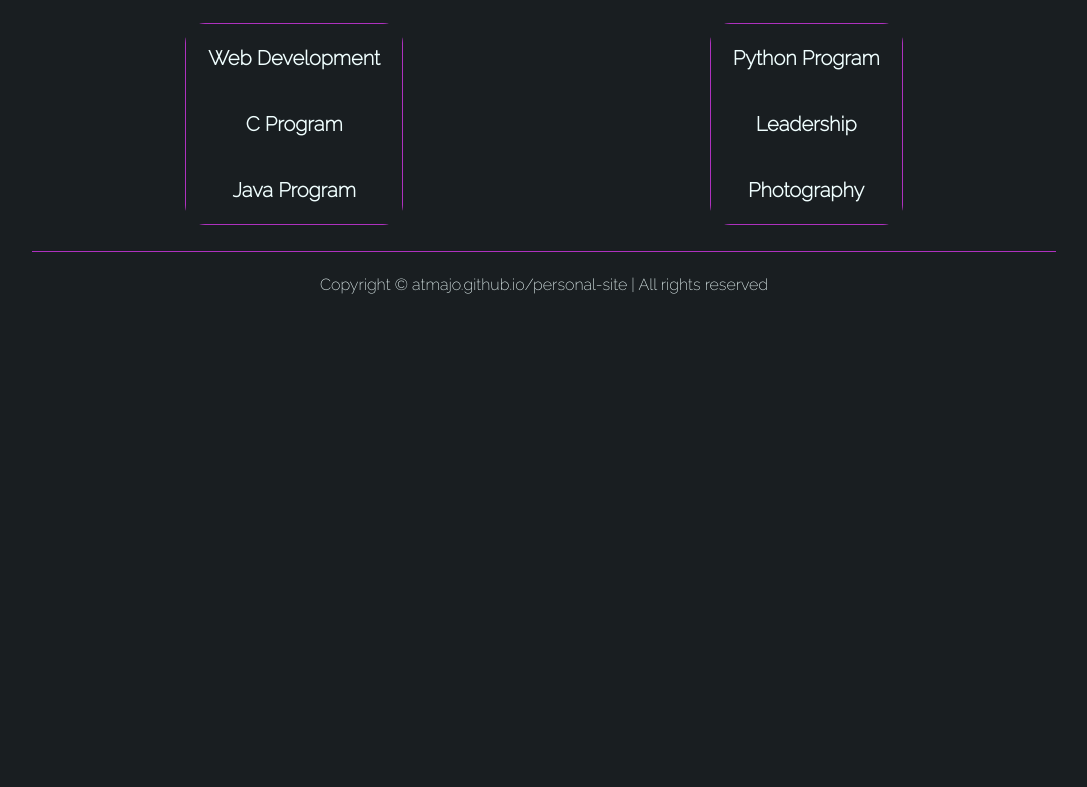
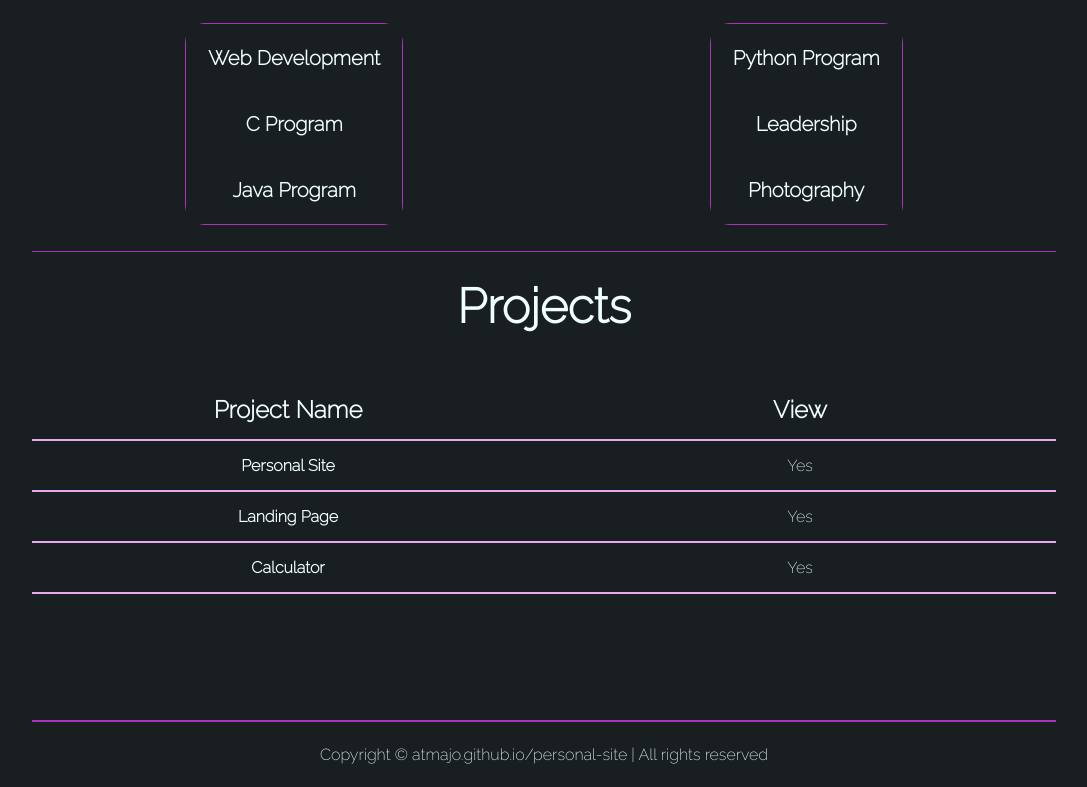
Before and after one commit to Atmajo/personal-site, a plain HTML site: page index.html in a window 1280 px wide. Shown: the part 814-1601 px from the top of the page, without its empty margins (96-1183 px from the left). Before the commit the page ends 1131 px from the top, so only its background shows below. Drawn offline with nearby package versions, Linux system fonts and the light colour scheme; a web font is replaced by a local one.

Commit message:
updating site

```diff
--- a/index.html
+++ b/index.html
@@ -18,7 +18,8 @@
                 <ul class="navbar flex item-center">
                     <li><a href="#">Home</a></li>
                     <li><a href="#">About</a></li>
-                    <li><a href="#">Resume</a></li>
+                    <li><a href="https://drive.google.com/file/d/1nmyoltErdMYAPV8jN46IV1l8y0JY-q0t/view?usp=sharing"
+                        download="Resume">Resume</a></li>
                     <li><a href="#">Contact Us</a></li>
                 </ul>
             </nav>
@@ -71,6 +72,36 @@
                 </div>
             </section>
             <hr>
+            <h1 class="sec3h1 text-align my-2">Projects</h1>
+            <section class="section3 my-2">
+                <div class="plantable">
+                    <table class="table text-center">
+                        <thead>
+                            <tr>
+                              <th>Project Name</th>
+                              <th>View</th>
+                            </tr>
+                        </thead>
+                        <tbody>
+                            <tr>
+                                <th scope="row" class="text-start">Personal Site</th>
+                                <td>Yes</svg></td>
+                            </tr>
+                            <tr>
+                                <th scope="row" class="text-start">Landing Page</th>
+                                <td>Yes</svg></td>
+                            </tr>
+                            <tr>
+                                <th scope="row" class="text-start">Calculator</th>
+                                <td>Yes</svg></td>
+                            </tr>
+                        </tbody>
+                    </table>
+                </div>
+            </section>
+            <hr>
+
+            <hr>
         </main>
         <script src="https://unpkg.com/typed.js@2.0.16/dist/typed.umd.js"></script>
         <script>
--- a/style.css
+++ b/style.css
@@ -80,7 +80,32 @@ hr {
     border: 1px solid #ae31bf;
     border-radius: 20px;
 }
+.sec3h1 {
+    font-size: 3rem;
+}
 footer{
     padding: 23px;
     text-align: center;
 }
+.plantable{
+    display: flex;
+    justify-content: center;
+    align-items: center;
+}
+.section3 table{
+    width: 100%;
+    margin-bottom: 100px;
+    margin-top: 20px;
+    border-collapse: collapse;
+}
+.section3 table th{
+    width: 23vw;
+    border-bottom: 2px solid #e6a8ef;
+    padding: 15px 0;
+}
+.section3 table td{
+    border-bottom: 2px solid #e6a8ef;
+}
+table > thead > tr > th {
+    font-size: 1.5rem;
+}
--- a/utils.css
+++ b/utils.css
@@ -33,3 +33,7 @@
 .font-bold {
     font-weight: bold;
 }
+
+.text-center {
+    text-align: center;
+}
```
